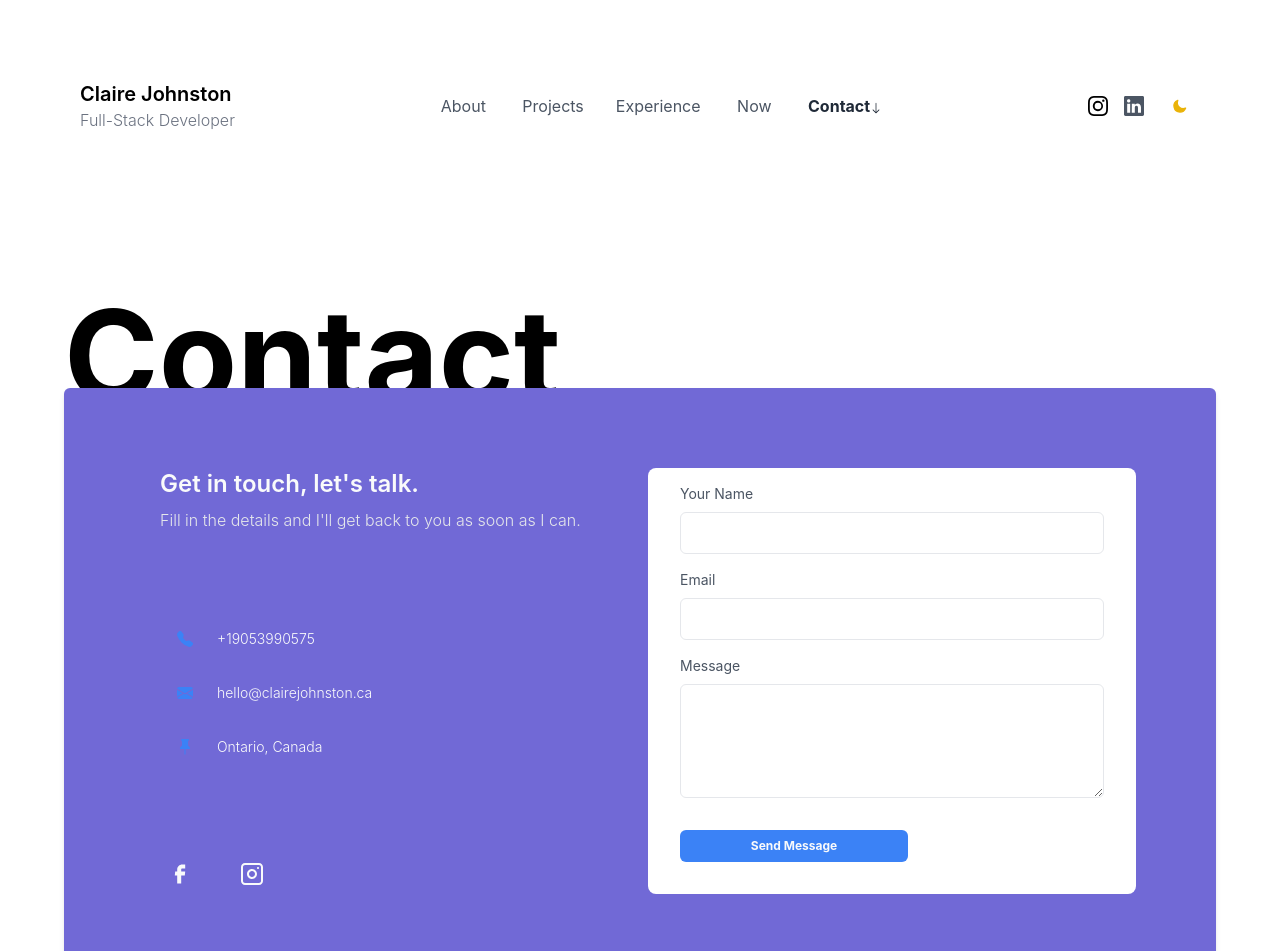
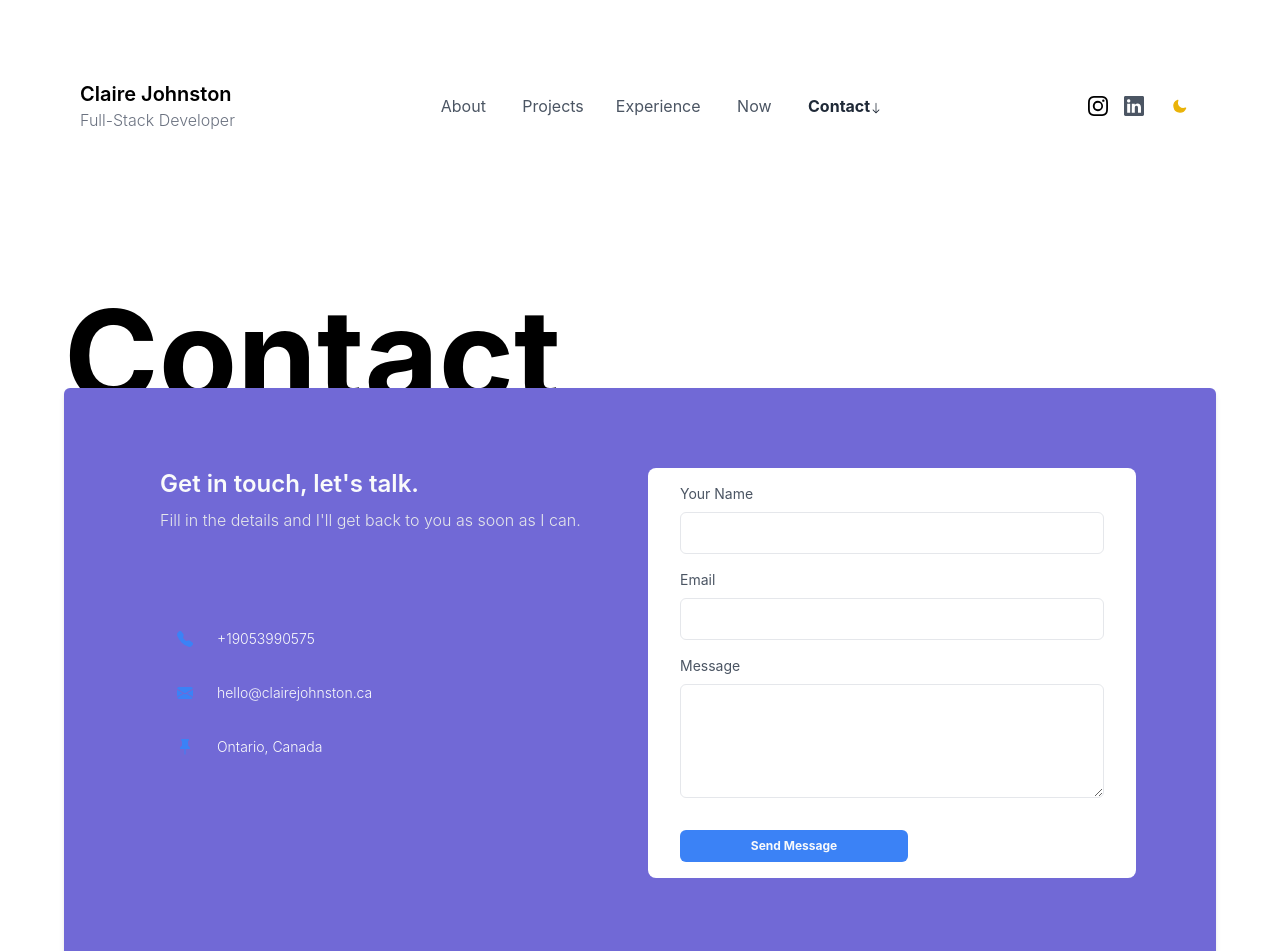
Before and after one commit to kookerboo/portfolio, a Next.js app: page /contact in a window 1280 px wide. Shown: the top 951 px of the page. Built offline with nearby package versions, Linux system fonts and the light colour scheme.

Commit message:
removed social links from contact form

```diff
--- a/components/Contact.js
+++ b/components/Contact.js
@@ -91,56 +91,6 @@
                 </p>
               </div>
             </div>
-            <div className="social-icons flex flex-row space-x-8">
-              <a
-                href={userData.socialLinks.facebook}
-                className="h-10 w-10 rounded-full hover:bg-blue-500 flex items-center justify-center cursor-pointer"
-              >
-                <svg
-                  width="24"
-                  height="24"
-                  className="text-gray-50"
-                  viewBox="0 0 24 24"
-                  fill="none"
-                  xmlns="http://www.w3.org/2000/svg"
-                >
-                  <path
-                    d="M9.19795 21.5H13.198V13.4901H16.8021L17.198 9.50977H13.198V7.5C13.198 6.94772 13.6457 6.5 14.198 6.5H17.198V2.5H14.198C11.4365 2.5 9.19795 4.73858 9.19795 7.5V9.50977H7.19795L6.80206 13.4901H9.19795V21.5Z"
-                    fill="currentColor"
-                  />
-                </svg>
-              </a>
-              <a
-                href={userData.socialLinks.instagram}
-                className="h-10 w-10 rounded-full hover:bg-blue-500 flex items-center justify-center cursor-pointer"
-              >
-                <svg
-                  width="24"
-                  height="24"
-                  className="text-gray-50"
-                  viewBox="0 0 24 24"
-                  fill="none"
-                  xmlns="http://www.w3.org/2000/svg"
-                >
-                  <path
-                    fillRule="evenodd"
-                    clipRule="evenodd"
-                    d="M12 7C9.23858 7 7 9.23858 7 12C7 14.7614 9.23858 17 12 17C14.7614 17 17 14.7614 17 12C17 9.23858 14.7614 7 12 7ZM9 12C9 13.6569 10.3431 15 12 15C13.6569 15 15 13.6569 15 12C15 10.3431 13.6569 9 12 9C10.3431 9 9 10.3431 9 12Z"
-                    fill="currentColor"
-                  />
-                  <path
-                    d="M18 5C17.4477 5 17 5.44772 17 6C17 6.55228 17.4477 7 18 7C18.5523 7 19 6.55228 19 6C19 5.44772 18.5523 5 18 5Z"
-                    fill="currentColor"
-                  />
-                  <path
-                    fillRule="evenodd"
-                    clipRule="evenodd"
-                    d="M5 1C2.79086 1 1 2.79086 1 5V19C1 21.2091 2.79086 23 5 23H19C21.2091 23 23 21.2091 23 19V5C23 2.79086 21.2091 1 19 1H5ZM19 3H5C3.89543 3 3 3.89543 3 5V19C3 20.1046 3.89543 21 5 21H19C20.1046 21 21 20.1046 21 19V5C21 3.89543 20.1046 3 19 3Z"
-                    fill="currentColor"
-                  />
-                </svg>
-              </a>
-            </div>
           </div>
           <form className="form rounded-lg bg-white p-4 flex flex-col" onSubmit={handleSubmit}>
             <label htmlFor="name" className="text-sm text-gray-600 mx-4">
```
